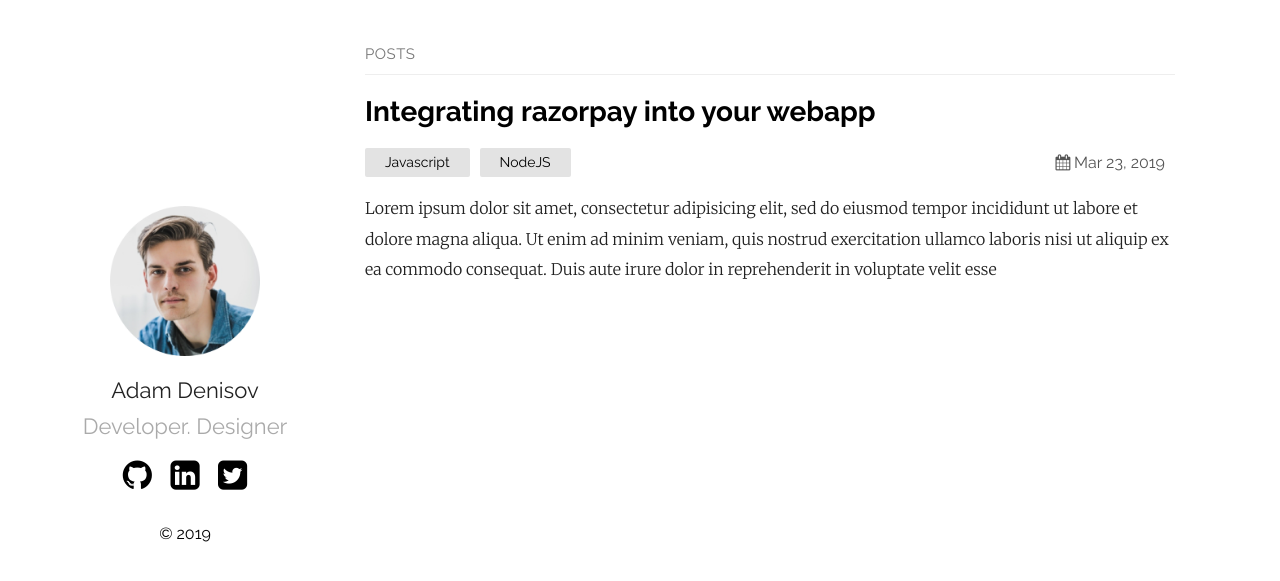
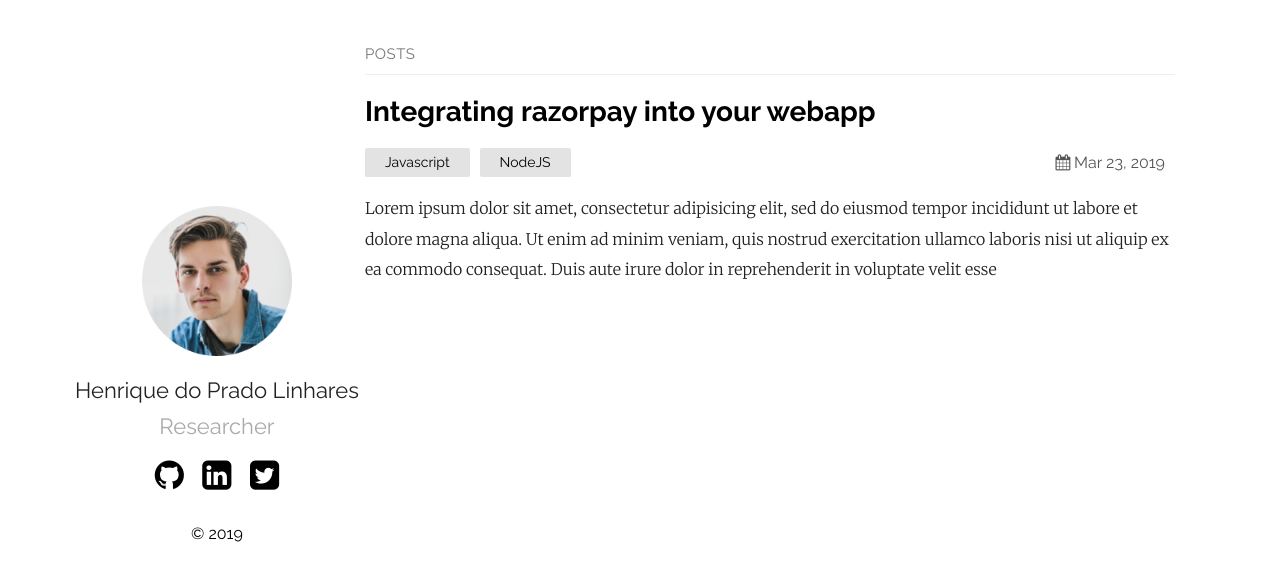
Before and after one commit to linharesh/linharesh.github.io, a Jekyll site: the page built from index.md, in a window 1280 px wide. Shown: the top 581 px of the page. Built offline with Jekyll 4.4.1, drawn with Linux system fonts in a browser that asks for light colours.

Commit message:
Update _config.yml

```diff
--- a/_config.yml
+++ b/_config.yml
@@ -12,8 +12,8 @@ show_excerpts: true # set to true to show excerpts on the homepage
 sass:
   sass_dir: _sass
 plainwhite:
-  name: Adam Denisov
-  tagline: Developer. Designer
+  name: Henrique do Prado Linhares
+  tagline: Researcher
   date_format: "%b %-d, %Y"
   sitemap: true # set to true to generate sitemap.xml content
 
```
